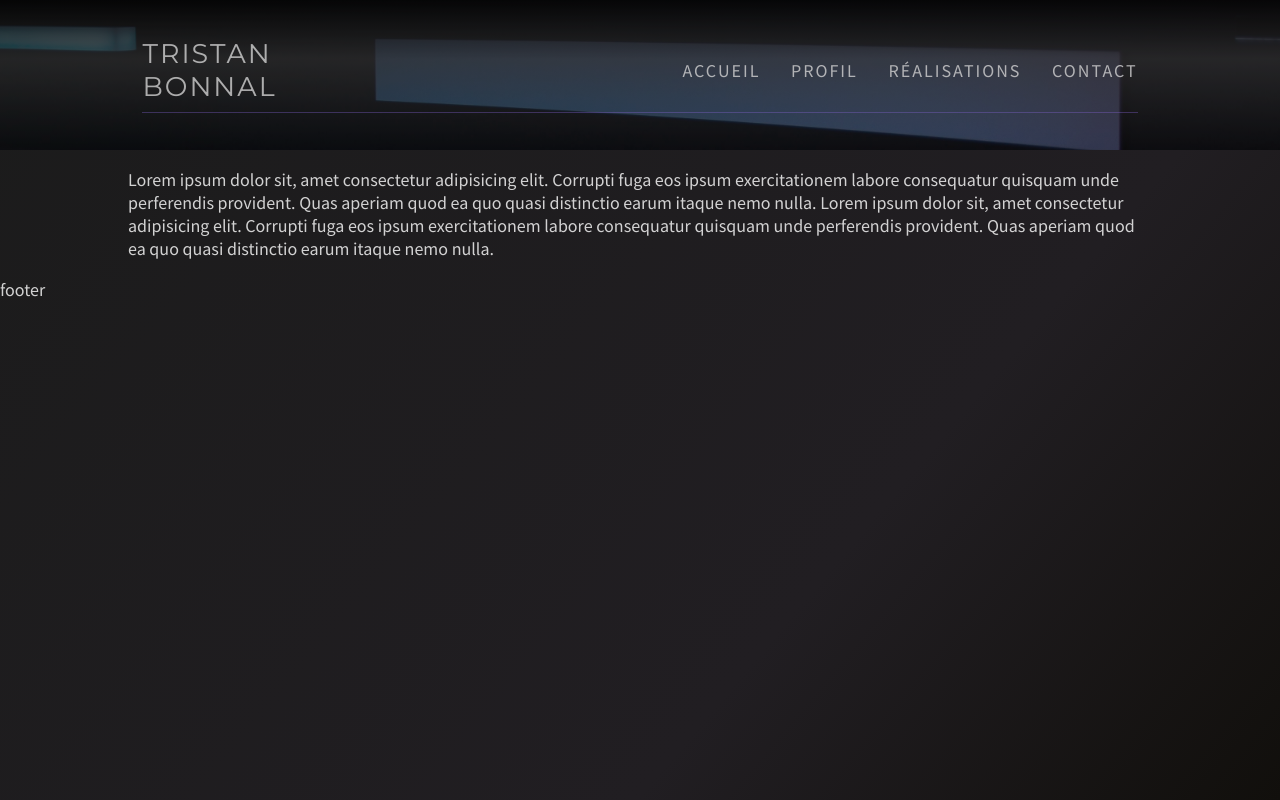
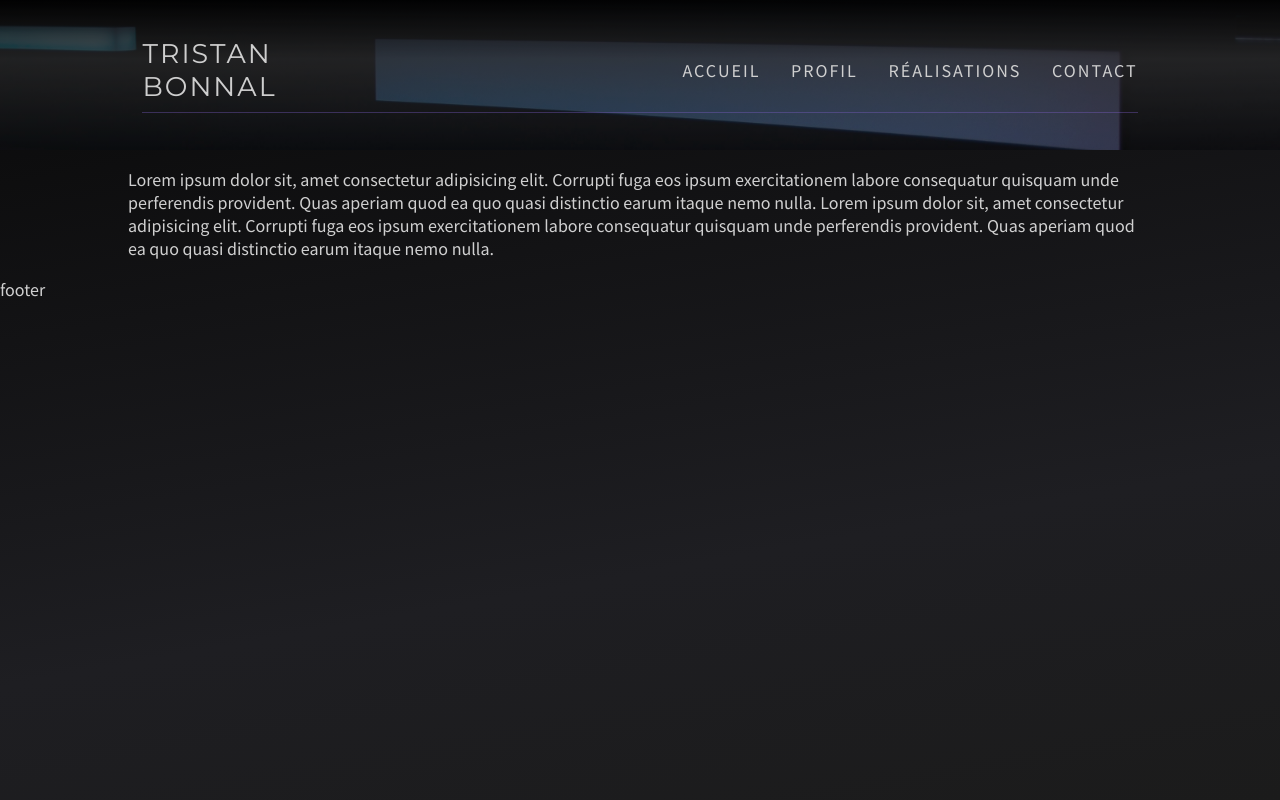
Before and after one commit to TristanBonnal/supreme-enigma, a PHP site: page / in a window 1280 px wide. Run offline with PHP 8.4, Linux system fonts and the light colour scheme.

Commit message:
colors background ok

```diff
--- a/assets/css/style.css
+++ b/assets/css/style.css
@@ -7,7 +7,7 @@
 body {
     height: 100vh;
     background: rgb(0,0,0);
-    background: linear-gradient(130deg, rgb(27, 27, 27) 0%, rgb(33, 30, 34) 67%, rgb(17, 15, 12) 100%);font-size: 18px;
+    background: linear-gradient(170deg,rgb(8, 8, 8)  0%, rgb(30, 30, 34) 67%, rgb(27, 27, 27) 100%);font-size: 18px;
     color: #fff;
     opacity: 0.8;
     font-family: 'Source Sans Pro', sans-serif;
@@ -18,7 +18,6 @@ a,
 a:visited {
     color: rgb(255, 255, 255);
     text-decoration: none;
-    opacity: 0.8;
     text-transform: uppercase;
     letter-spacing: 2px;
 }
@@ -31,7 +30,7 @@ li {
     display: flex;
     flex-direction: column;
     justify-content: center;
-    background: linear-gradient(180deg, rgba(0, 0, 0, 0.9), rgba(54, 54, 54, 0.7) 39.24%,  rgba(28, 28, 28, 0.2)),
+    background: linear-gradient(180deg, rgba(0, 0, 0, 0.9), rgba(54, 54, 54, 0.7) 39.24%,  rgba(47, 46, 46, 0.2)),
     url(/assets/img/bg.jpg) center center/ cover no-repeat;
     margin-top: 0;
     height: 150px;
```
